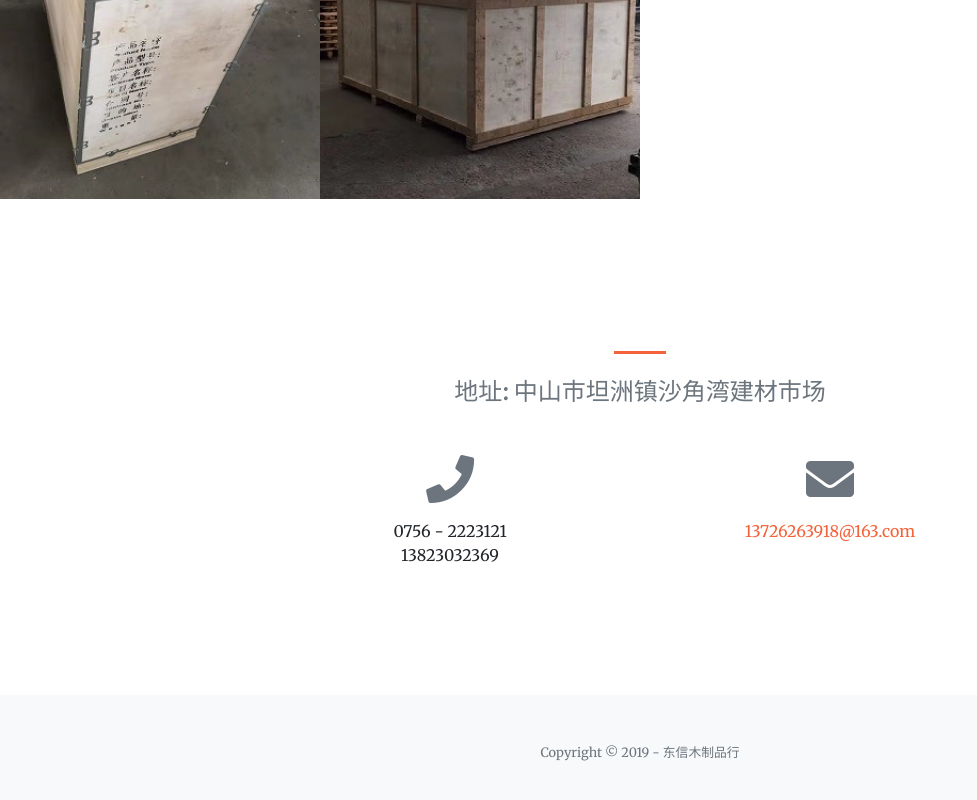
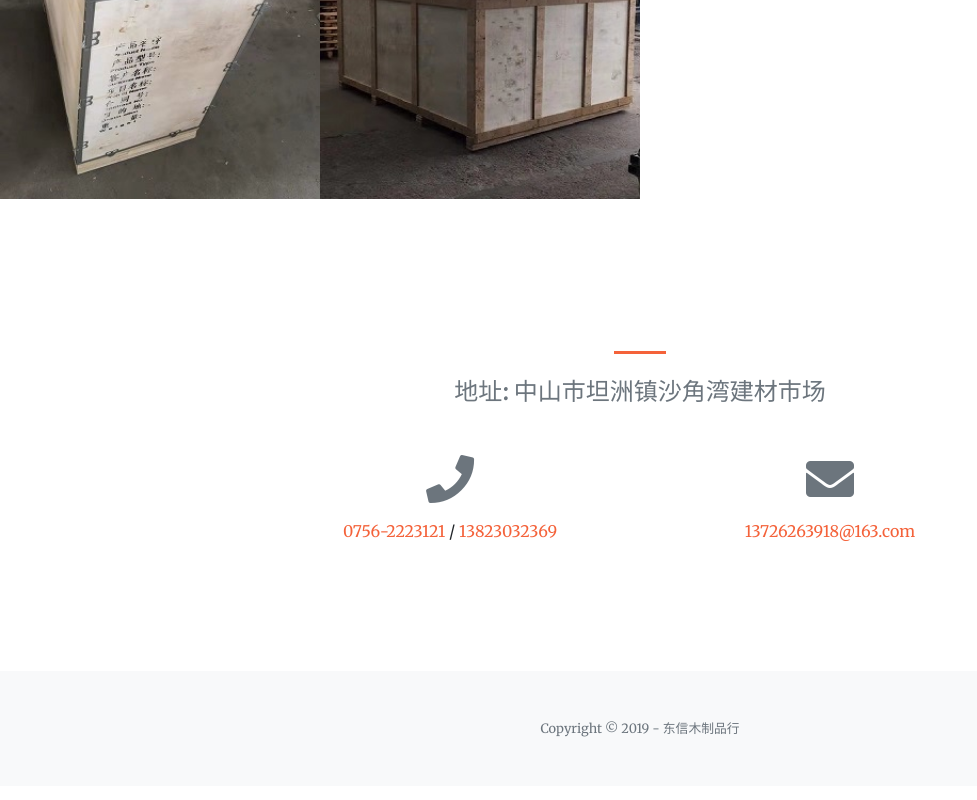
Before and after one commit to punwaiun/host, a website with bundled scripts: page index.html in a window 1280 px wide. Shown: the part 2244-3044 px from the top of the page, without its empty margins (0-977 px from the left). Built offline with nearby package versions, Linux system fonts and the light colour scheme.

Commit message:
Update index.html

```diff
--- a/index.html
+++ b/index.html
@@ -170,8 +170,10 @@
       <div class="row">
         <div class="col-lg-4 ml-auto text-center">
           <i class="fas fa-phone fa-3x mb-3 text-muted"></i>
-          <div>0756 - 2223121</div>
-          <div>13823032369</div>
+          <div>
+            <a href="tel:0756-2223121" >0756-2223121</a> /
+            <a href="tel:13823032369">13823032369</a>
+          </div>
         </div>
         <div class="col-lg-4 mr-auto text-center">
           <i class="fas fa-envelope fa-3x mb-3 text-muted"></i>
```
